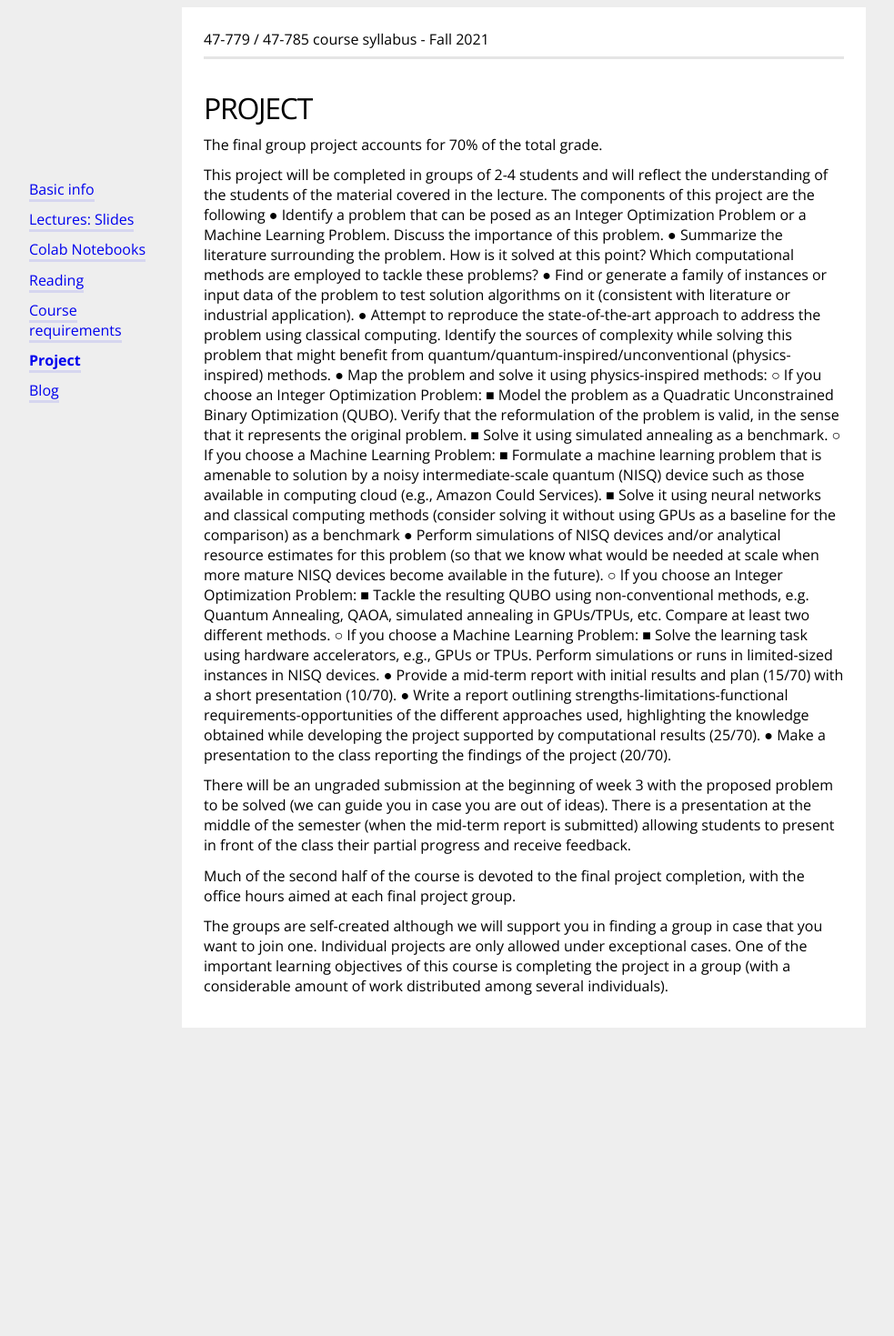
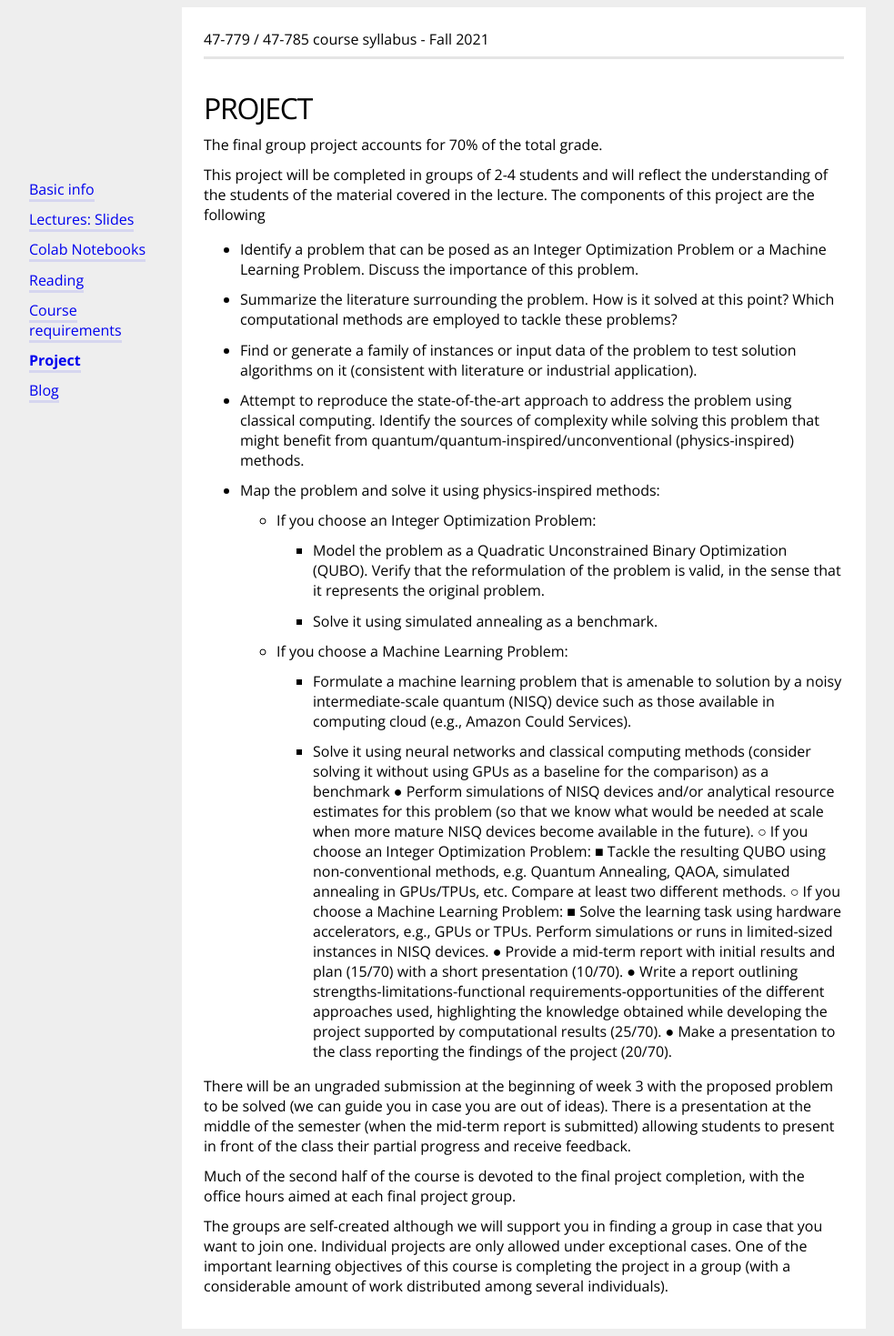
Before and after one commit to bernalde/QuIPML, a Jekyll site: the page built from project.md, in a window 1280 px wide. Shown: the whole page at 91% size, without its empty margins (64-1047 px from the left). Built offline with Jekyll 4.4.1, drawn with Linux system fonts in a browser that asks for light colours; before the commit the page ends 1138 px from its top, so only the background shows below that.

Commit message:
try to fix index

```diff
--- a/project.md
+++ b/project.md
@@ -12,17 +12,17 @@ Here you can access all the requirements for the final project.
 The final group project accounts for 70% of the total grade.
 
  This project will be completed in groups of 2-4 students and will reflect the understanding of the students of the material covered in the lecture. The components of this project are the following
-●	Identify a problem that can be posed as an Integer Optimization Problem or a Machine Learning Problem. Discuss the importance of this problem.
-●	Summarize the literature surrounding the problem. How is it solved at this point? Which computational methods are employed to tackle these problems?
-●	Find or generate a family of instances or input data of the problem to test solution algorithms on it (consistent with literature or industrial application).
-●	Attempt to reproduce the state-of-the-art approach to address the problem using classical computing. Identify the sources of complexity while solving this problem that might benefit from quantum/quantum-inspired/unconventional (physics-inspired) methods.
-●	Map the problem and solve it using physics-inspired methods:
-    ○	If you choose an Integer Optimization Problem:
-        ■	Model the problem as a Quadratic Unconstrained Binary Optimization (QUBO). Verify that the reformulation of the problem is valid, in the sense that it represents the original problem.
-        ■	Solve it using simulated annealing as a benchmark.
-    ○	If you choose a Machine Learning Problem:
-        ■	Formulate a machine learning problem that is amenable to solution by a noisy intermediate-scale quantum (NISQ) device such as those available in computing cloud (e.g., Amazon Could Services).
-        ■	Solve it using neural networks and classical computing methods (consider solving it without using GPUs as a baseline for the comparison) as a benchmark
+- Identify a problem that can be posed as an Integer Optimization Problem or a Machine Learning Problem. Discuss the importance of this problem.
+- Summarize the literature surrounding the problem. How is it solved at this point? Which computational methods are employed to tackle these problems?
+- Find or generate a family of instances or input data of the problem to test solution algorithms on it (consistent with literature or industrial application).
+- Attempt to reproduce the state-of-the-art approach to address the problem using classical computing. Identify the sources of complexity while solving this problem that might benefit from quantum/quantum-inspired/unconventional (physics-inspired) methods.
+-	Map the problem and solve it using physics-inspired methods:
+    - If you choose an Integer Optimization Problem:
+        - Model the problem as a Quadratic Unconstrained Binary Optimization (QUBO). Verify that the reformulation of the problem is valid, in the sense that it represents the original problem.
+        - Solve it using simulated annealing as a benchmark.
+    - If you choose a Machine Learning Problem:
+        - Formulate a machine learning problem that is amenable to solution by a noisy intermediate-scale quantum (NISQ) device such as those available in computing cloud (e.g., Amazon Could Services).
+        - Solve it using neural networks and classical computing methods (consider solving it without using GPUs as a baseline for the comparison) as a benchmark
 ●	Perform simulations of NISQ devices and/or analytical resource estimates for this problem (so that we know what would be needed at scale when more mature NISQ devices become available in the future).
     ○	 If you choose an Integer Optimization Problem:
         ■	Tackle the resulting QUBO using non-conventional methods, e.g. Quantum Annealing, QAOA, simulated annealing in GPUs/TPUs, etc. Compare at least two different methods.
```
